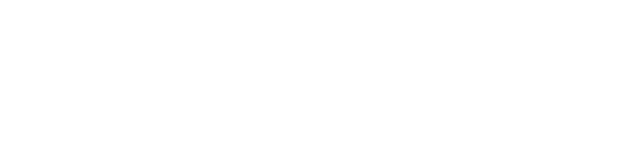
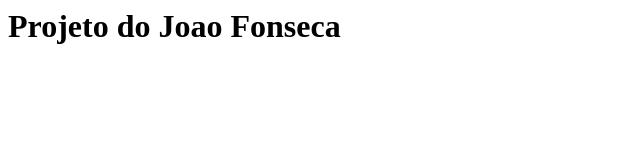
Before and after one commit to kelvisbefore/curso-git-alura, a plain HTML site: page index.html in a window 1280 px wide. Shown: the whole page, without its empty margins (0-640 px from the left). Drawn offline with Linux system fonts and the light colour scheme.

Commit message:
Titulo da Pagina

```diff
--- a/index.html
+++ b/index.html
@@ -1,6 +1,6 @@
 <html>
     <head></head>
     <body>
-
+        <h1>Projeto do Joao Fonseca</h1>
     </body>
 </html>
```
